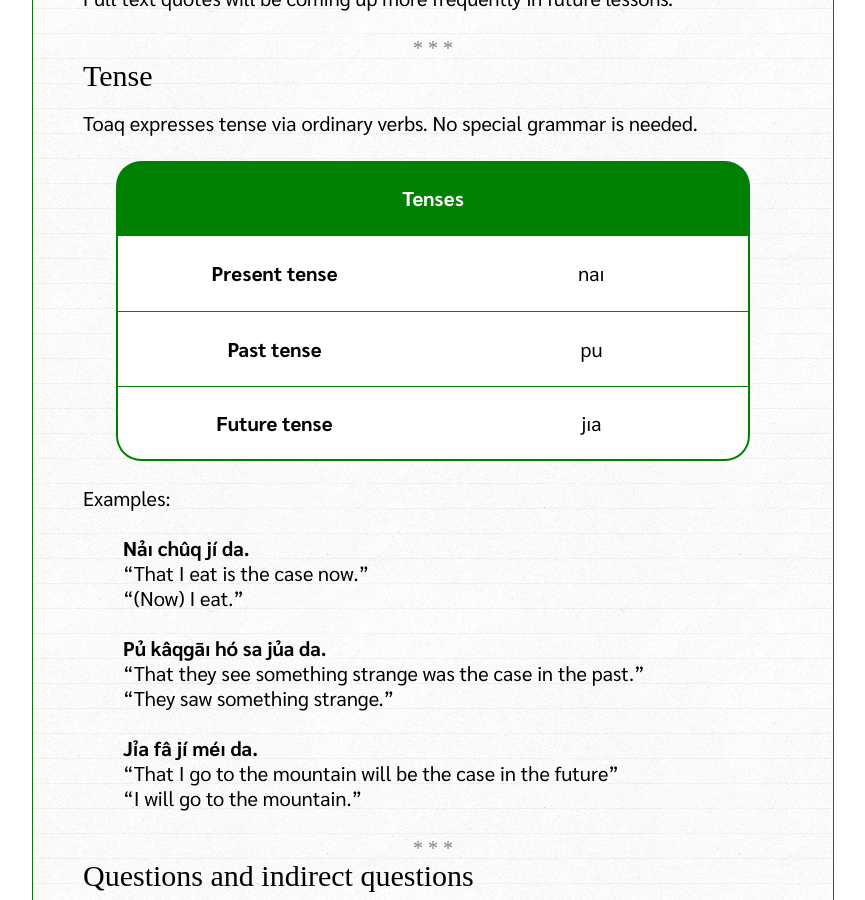
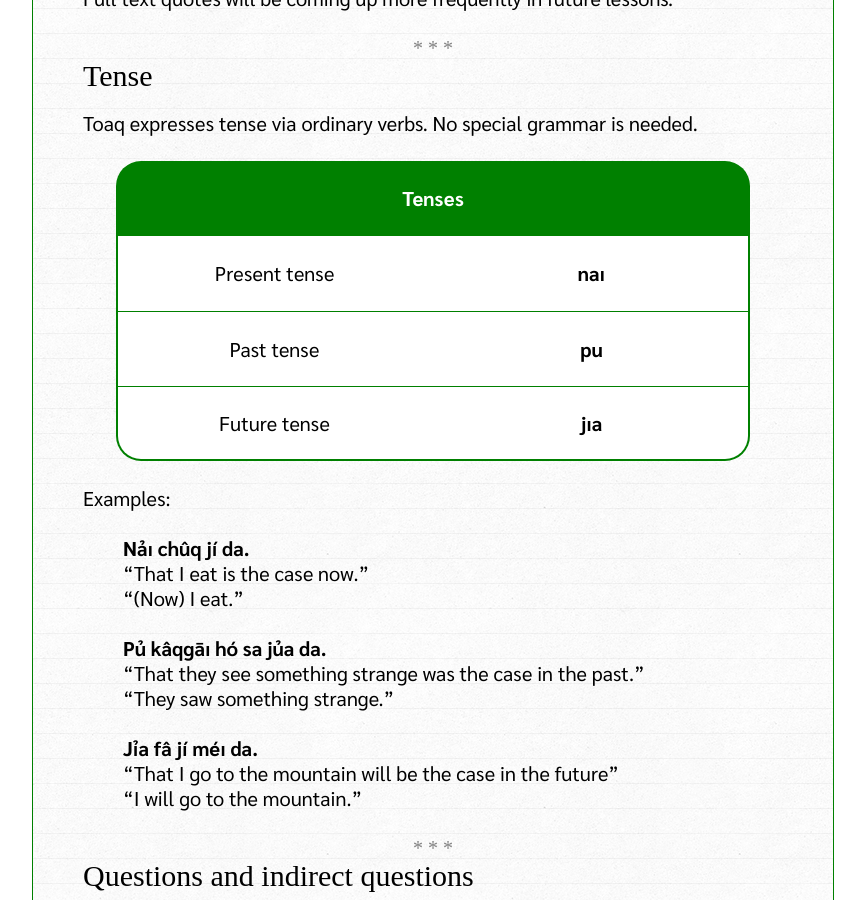
Before and after one commit to toaq/TwE, a Jekyll site: the page built from _lessons/14/index.md, in a window 1280 px wide and 900 px high, scrolled down 6849 px. Shown: the whole window, without its empty margins (207-1072 px from the left). Built offline with Jekyll 4.4.1, drawn with Linux system fonts in a browser that asks for light colours; some web fonts are replaced.

Commit message:
small fix

```diff
--- a/_lessons/14/index.md
+++ b/_lessons/14/index.md
@@ -184,9 +184,9 @@ Toaq expresses tense via ordinary verbs. No special grammar is needed.
 <div class="fancy">
   <table class="fancy">
     <tr><th colspan="2">Tenses</th></tr>
-    <tr><td><strong>Present tense</strong></td><td>naı</td></tr>
-    <tr><td><strong>Past tense</strong></td><td>pu</td></tr>
-    <tr><td><strong>Future tense</strong></td><td>jıa</td></tr>
+    <tr><td>Present tense</td><td><strong>naı</strong></td></tr>
+    <tr><td>Past tense</td><td><strong>pu</strong></td></tr>
+    <tr><td>Future tense</td><td><strong>jıa</strong></td></tr>
   </table>
 </div>
 
```
